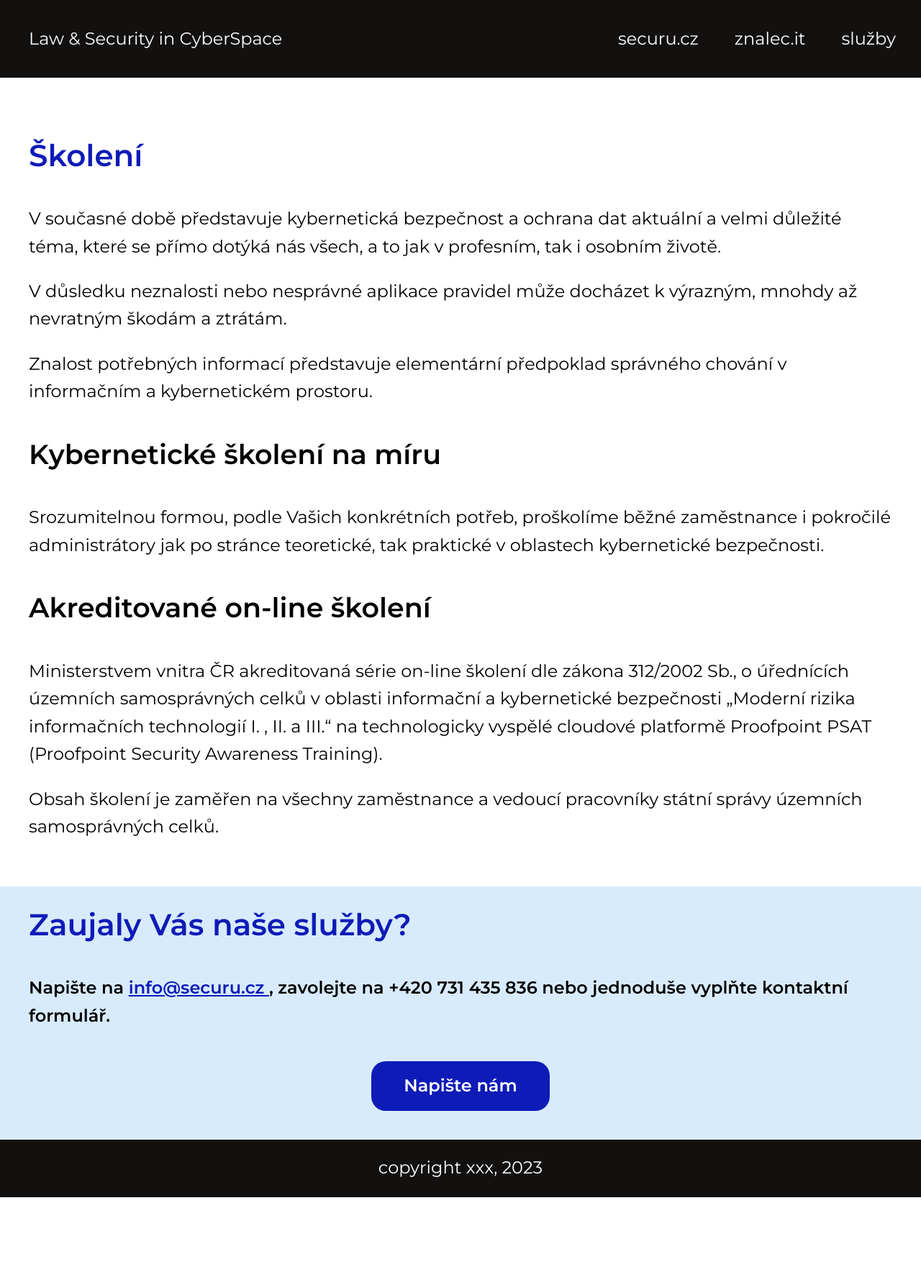
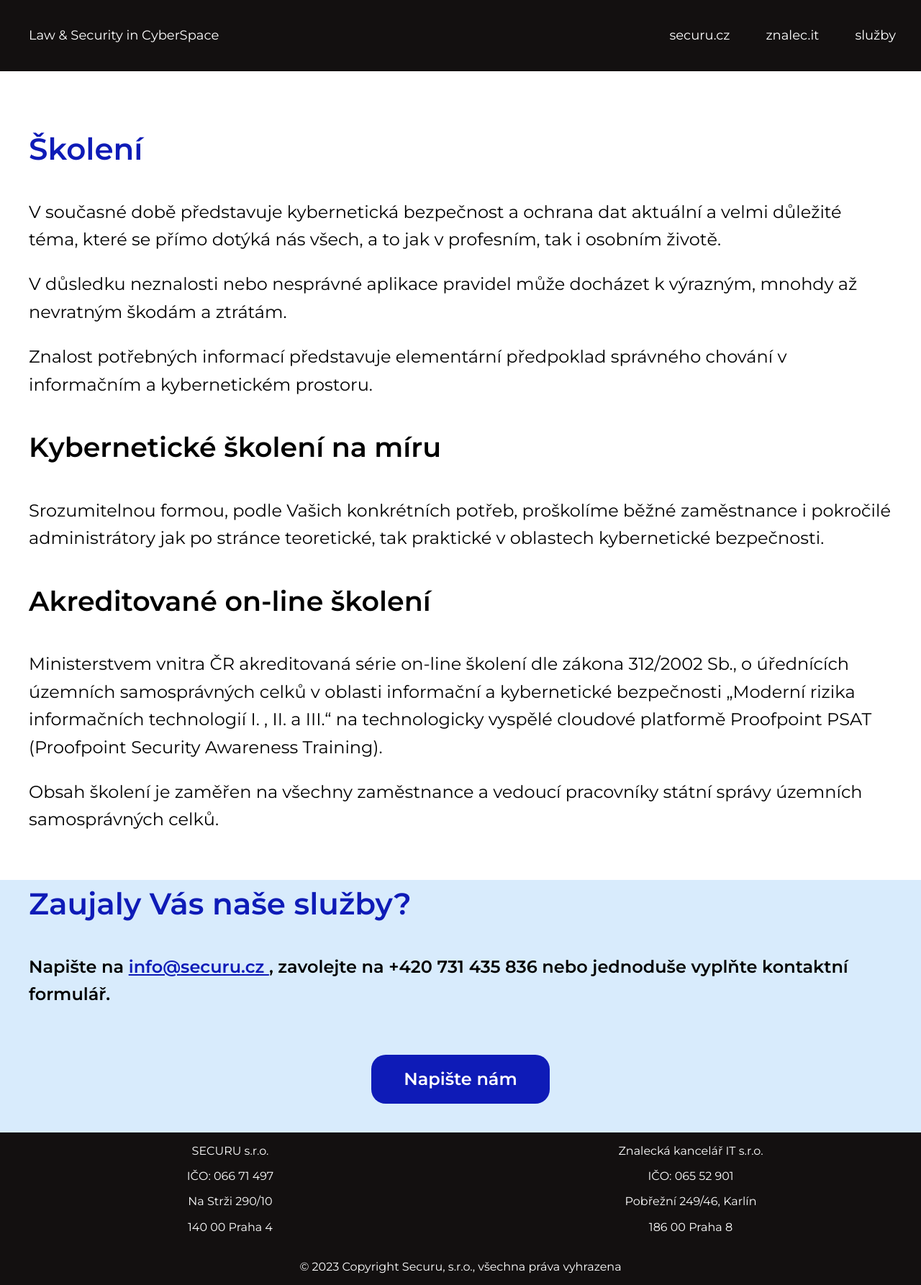
Before and after one commit to janaslaba/zaverecny_projekt_koderka, an Eleventy site: page Sluzby/skoleni.html in a window 1280 px wide. Shown: the whole page at 72% size. Before the commit the page ends 1664 px from the top, so only its background shows below. Built offline with nearby package versions, Linux system fonts and the light colour scheme; Eleventy itself is replaced by a stand-in of ours; files that its build step writes are made by us from their sources.

Commit message:
Stylovani max sirky obsahu a footer

```diff
--- a/SCSS/_components.scss
+++ b/SCSS/_components.scss
@@ -19,16 +19,11 @@
     }
 }
 
-@keyframes crossroad {
-    1% {transform: rotateZ("90deg");}
-    100% {transform: scale(1.5) rotateZ("0deg");}
-}
-
 .button {
     border-radius: promenne.$border-radius--rounded;
     background-color: promenne.$c-primary;
     display: inline-block;
-    margin: 20px;
+    margin: 40px;
 
     &__title {
         padding: 15px 45px;
@@ -52,12 +47,22 @@
 
 }
 
+
+/*Komponenty v sekci Služby*/
+
+
 .service__box {
     background-color: promenne.$c-background-service-box;
     border-radius: promenne.$border-radius--standard;
     padding: 20px;
     margin-top: 120px;
-    box-shadow: 2px 2px 2px 1px promenne.$c-boxshadow;
+    box-shadow: 0 4px 8px 0 rgba(0, 0, 0, 0.2), 0 6px 20px 0 rgba(0, 0, 0, 0.19);
+
+    &:hover,
+    &:active,
+    &:focus {
+        box-shadow: 0 5px 10px 0 rgba(0, 0, 0, 0.3), 0 9px 25px 0 rgba(0, 0, 0, 0.22);
+    }
 
 }
 
@@ -98,13 +103,30 @@
     &:active {
         background-color: promenne.$c-background-tertiary--onclick;
     }
+
 }
 
 
 .button__service:hover .arrow {
-    transform: scale(1.5);
+    transform: scale(1.4);
 }
 
-.button__service--crossroad:hover .arrow--crossroad{
+.button__service:active .arrow {
+    transform: scale(1.4);
+}
+
+.button__service:focus .arrow {
+    transform: scale(1.4);
+}
+
+.button__service--crossroad:hover .arrow--crossroad {
     transform: scale(1.5) rotateZ('0deg');
 }
+
+.button__service--crossroad:active .arrow--crossroad {
+    transform: scale(1.5) rotateZ('0deg');
+}
+
+.button__service--crossroad:focus .arrow--crossroad {
+    transform: scale(1.5) rotateZ('0deg');
+}
--- a/SCSS/_footer.scss
+++ b/SCSS/_footer.scss
@@ -3,12 +3,20 @@
 .footer {
     background-color: promenne.$c-footer;
     color: promenne.$c-white;
+    line-height: 1.2;
+    font-size: 16px;
     text-align: center;
-    height: 80px;
     display: grid;
-    justify-items: center;
+    grid-template-columns: repeat(2, 1fr);
+    grid-template-rows: auto;
     align-content: center;
+
     &__body {
         margin: 0;
     }
+
+    &__copyright {
+        grid-column: 1 / -1;
+        margin-top: 20px;
+    }
 }
--- a/SCSS/_header.scss
+++ b/SCSS/_header.scss
@@ -1,8 +1,15 @@
 @use 'promenne';
 
 .header {
+    background-color: promenne.$c-text-primary;
+	font-size: 18px;
+
+	&__kontejner {
+		max-width: 1400px;
+		margin-left: auto;
+		margin-right: auto;
 		padding: 20px;
-    background-color: promenne.$c-text-primary;
+	}
 
 	&__list {
 		display: none;
@@ -13,6 +20,12 @@
 		color: promenne.$c-white;
 		margin: 0;
 		padding: 20px;
+	}
+
+	&__link:hover,
+	&__link:active,
+	&__link:focus {
+		color: promenne.$c-background-tertiary--onclick;
 	}
 
 }
@@ -49,6 +62,13 @@
 		color: promenne.$c-white;
 	}
 
+	&__link:hover,
+	&__link:active,
+	&__link:focus {
+		color: promenne.$c-background-tertiary--onclick;
+	}
+
+
 	&__toggler {
 		cursor: pointer;
 		color: promenne.$c-white;
@@ -67,15 +87,18 @@
 @media screen and (min-width: 850px) {
 
 	.header {
+
+		&__kontejner {
 			display: flex;
 			align-items: baseline;
 			justify-content: space-between;
 			gap: 20px;
 		}
 
-	.header__list {
+	 	&__list {
 			display: block;
 			min-width: 400px;
+		}
 	}
 
 	.menu {
--- a/SCSS/style.scss
+++ b/SCSS/style.scss
@@ -23,11 +23,17 @@ body {
 
 .main {
     padding: 20px;
+    max-width: 1400px;
+    margin-left: auto;
+    margin-right: auto;
 }
 
-.kontaktni__paticka {
+
+/*Stylovani kontaktni paticky*/
+
+.kontaktni {
+    &__paticka {
         margin: 0px;
-    padding: 20px 40px;
         background-color: promenne.$c-background-tertiary;
 
         &__text {
@@ -35,6 +41,16 @@ body {
             font-weight: 600;
         }
     }
+    &-kontejner {
+        padding: 0 40px;
+        max-width: 1400px;
+        margin-left: auto;
+        margin-right: auto;
+    }
+
+}
+
+
 
 .kontaktni__paticka__text a {
     color: promenne.$c-primary;
@@ -67,12 +83,14 @@ body {
 
     }
 }
+
 .kontaktni__paticka .section__headline {
     margin-top: 0;
 }
 
 
 /*Dílčí nadpisy v sekci Služby*/
+
 
 .service__title {
     font-size: 38px;
@@ -115,7 +133,7 @@ body {
     background-image: url(../IMAGES/praha_small.jpg);
     margin-right: -20px;
     margin-left: -20px;
-    margin-top: -20px;
+
     padding: 20px;
     background-size: cover;
     background-repeat: no-repeat;
@@ -123,6 +141,7 @@ body {
     display: grid;
     justify-items: center;
     align-items: center;
+    border-radius: promenne.$border-radius--standard;
 
     &__title {
         font-size: 36px;
--- a/_includes/partials/footer.njk
+++ b/_includes/partials/footer.njk
@@ -1,3 +1,18 @@
 <footer class="footer">
-    <p class="footer__body">copyright xxx, 2023</p>
+
+    <div class="footer__company">
+        <p>SECURU s.r.o.</p>
+        <p>IČO: 066 71 497</p>
+        <p>Na Strži 290/10</p>
+        <p>140 00 Praha 4</p>
+    </div>
+
+    <div class="footer__company">
+        <p>Znalecká kancelář IT s.r.o.</p>
+        <p>IČO: 065 52 901</p>
+        <p>Pobřežní 249/46, Karlín</p>
+        <p>186 00 Praha 8</p>
+    </div>
+
+    <div class="footer__copyright">&copy; 2023 Copyright Securu, s.r.o., všechna práva vyhrazena</p>
 </footer>
--- a/_includes/partials/header.njk
+++ b/_includes/partials/header.njk
@@ -1,4 +1,6 @@
 <header class="header">
+
+    <div class="header__kontejner">
 
         <div class="header__list">
             <div class="header__item">
@@ -18,5 +20,5 @@
 
         </nav>
 
-
+    </div>
 </header>
--- a/_includes/partials/kontaktni-paticka-znalec.njk
+++ b/_includes/partials/kontaktni-paticka-znalec.njk
@@ -1,4 +1,7 @@
 <div class="kontaktni__paticka">
+
+    <div class="kontaktni-kontejner"> <!--Slouzi pouze k urceni max-sirky-->
+
 
         <h2 class="section__headline">Zaujaly Vás naše služby?</h2>
 
@@ -10,5 +13,5 @@
             </div>
 
         </div>
-
     </div>
+</div>
--- a/_includes/partials/kontaktni-paticka.njk
+++ b/_includes/partials/kontaktni-paticka.njk
@@ -1,14 +1,16 @@
 <div class="kontaktni__paticka">
 
-    <h2 class="section__headline">Zaujaly Vás naše služby?</h2>
+    <div class="kontaktni-kontejner"> <!--Slouzi pouze k urceni max-sirky-->
 
-    <p class="kontaktni__paticka__text">Napište na <a href=mailto:"info@securu.cz">info@securu.cz </a>, zavolejte na +420 731 435 836 nebo jednoduše vyplňte kontaktní formulář.</p>
+        <h2 class="section__headline">Zaujaly Vás naše služby?</h2>
 
-    <div class="button--centered">
-        <div class="button">
+        <p class="kontaktni__paticka__text">Napište na <a href=mailto:"info@securu.cz">info@securu.cz </a>, zavolejte na +420 731 435 836 nebo jednoduše vyplňte kontaktní formulář.</p>
+
+        <div class="button--centered">
+            <div class="button">
             <a class="button__title" href="/../../Kontakt-securu/">Napište nám</a>
+            </div>
+
         </div>
-
     </div>
-
 </div>
```
Also changed, not shown: sluzby.html (+4 -4 lines), CSS/style.css, 1 other file. Lines whose indentation alone changed are shown as unchanged.
